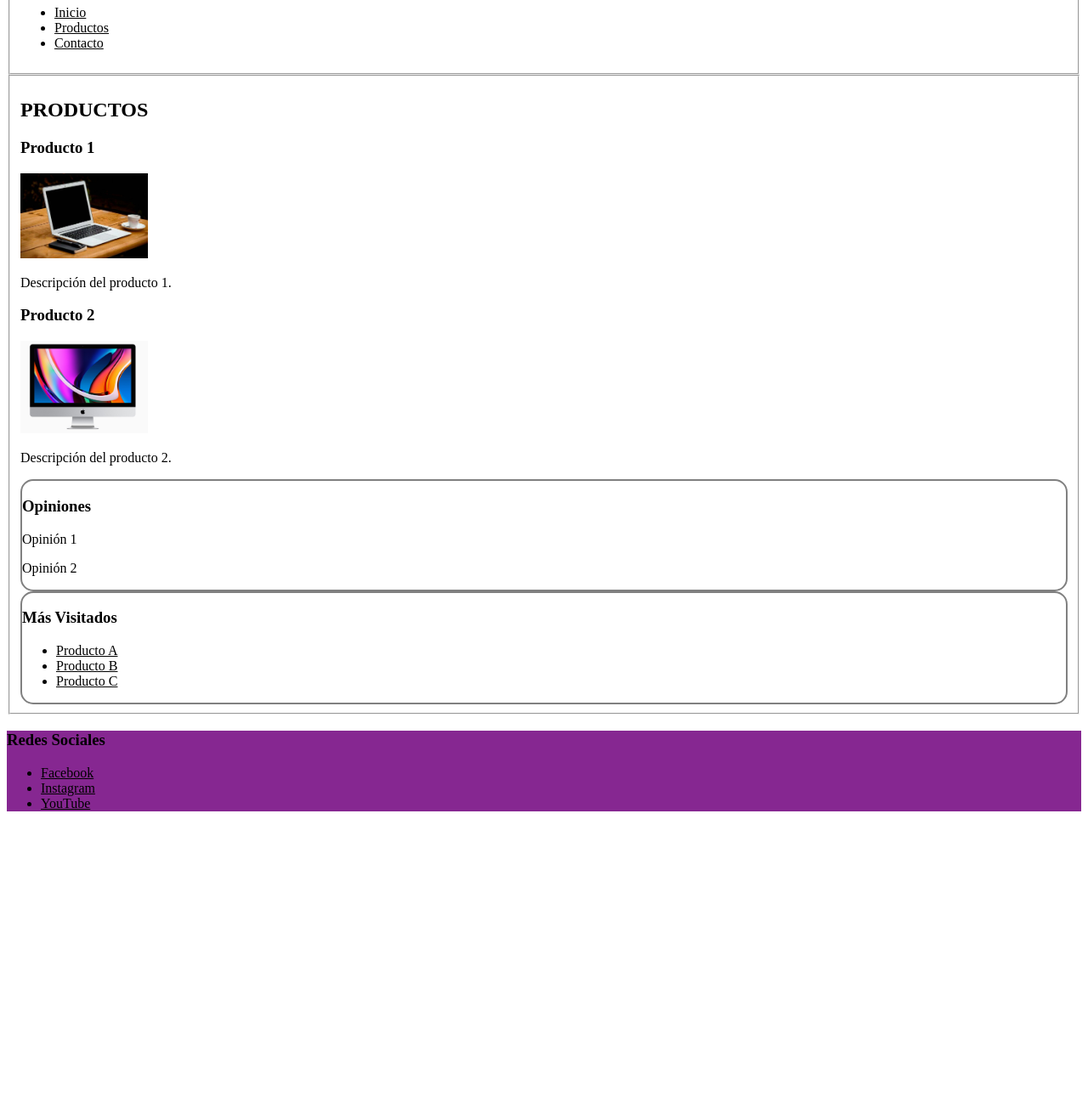
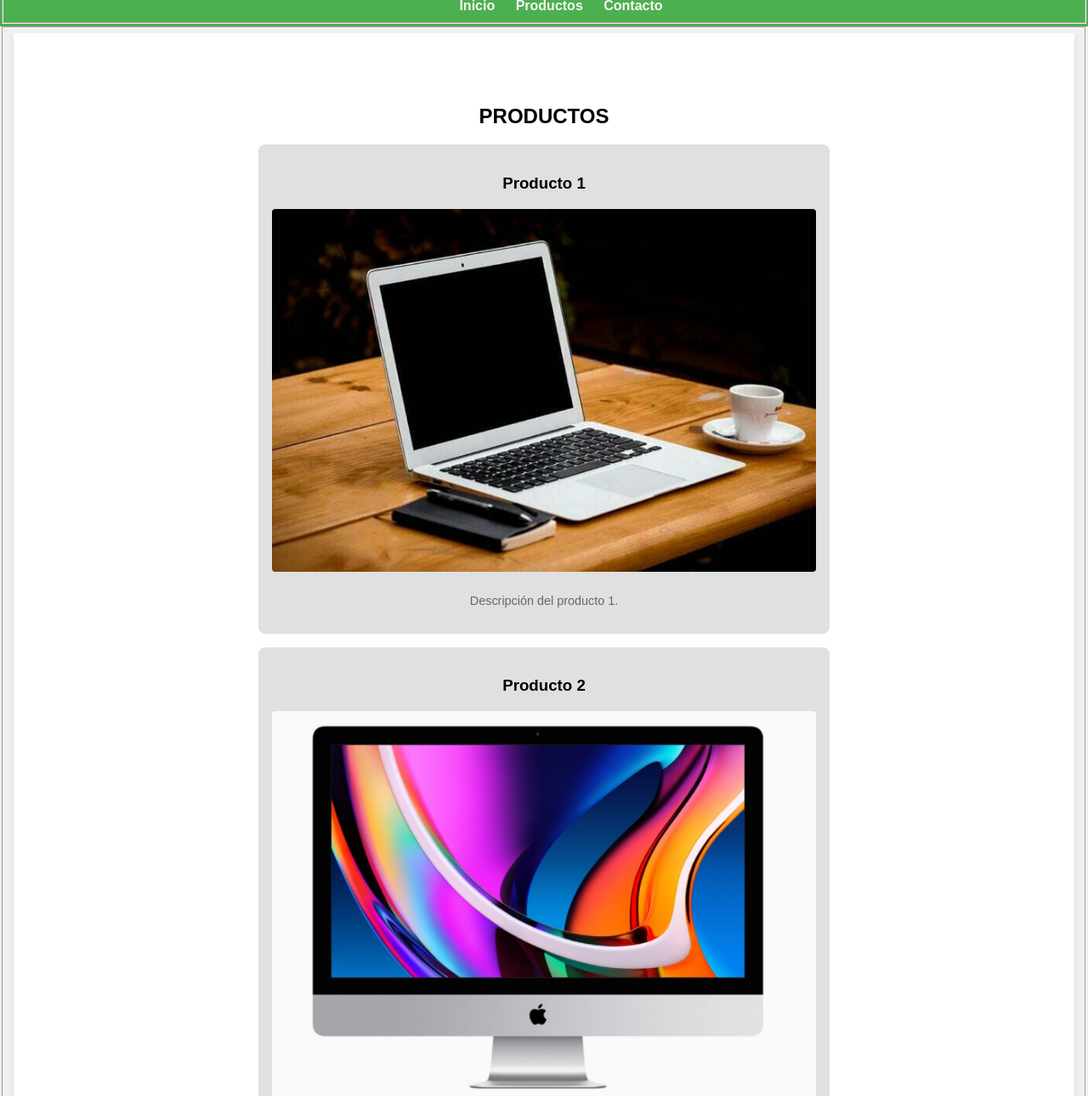
Before and after one commit to MoodyTrain/EjercicioClase, a plain HTML site: page CSS_INICIAL/selectores/index.html in a window 1280 px wide. Shown: the part 89-1379 px from the top of the page at 85% size. Before the commit the page ends 1060 px from the top, so only its background shows below. Drawn offline with Linux system fonts and the light colour scheme.

Commit message:
El mio cid en css menu horizontal

```diff
--- a/CSS_INICIAL/selectores/index.html
+++ b/CSS_INICIAL/selectores/index.html
@@ -5,7 +5,7 @@
     <title>Página de Productos</title>
     <meta charset="UTF-8">
     <meta name="description" content="Página con productos y opiniones">
-    <link rel="stylesheet" href="styles.css">
+    <link rel="stylesheet" href="styles1.css">
 </head>
 
 <body>
--- /dev/null
+++ b/CSS_INICIAL/selectores/styles1.css
@@ -0,0 +1,124 @@
+/* Estilos generales para la página */
+body {
+    margin: 0;
+    font-family: Arial, sans-serif;
+    background-color: #f0f0f0;
+}
+
+/* Encabezado estilizado con vh para la altura */
+header {
+    background-color: #4CAF50;
+    color: white;
+    text-align: center;
+    height: 15vh; /* 15% de la altura del viewport */
+
+    position: sticky;
+    top: 0;
+    z-index: 1000;
+}
+
+header ul {
+    list-style: none;
+    width: 80%;
+    margin: 0 auto;
+
+    li{
+        display: inline-block;
+    }
+}
+
+header li a {
+    text-decoration: none;
+    margin: 0 10px;
+    color: whitesmoke;
+    font-weight: 800;
+}
+
+header li a:hover{
+    color: rgb(32, 41, 32);
+    font-weight: 800;
+}
+
+/* Sección principal estilizada con vh y vw */
+main {
+    /*height: 70vh; /* 70% de la altura del viewport */
+    background-color: #ffffff;
+    padding: 5vw; /* 5% del ancho del viewport */
+    box-shadow: 0 4px 6px rgba(0, 0, 0, 0.1);
+    overflow: auto;
+    text-align: center;
+}
+
+/* Artículos dentro de la sección principal */
+article {
+    background-color: #e0e0e0;
+    width: 50vw; /* 50% del ancho del viewport */
+    padding: 2vh; /* 2% de la altura del viewport */
+    margin: 2vh auto; /* Margen vertical usando vh y centrado horizontal */
+    border-radius: 8px;
+    text-align: center;
+    position: relative;
+}
+
+article img {
+    max-width: 100%;
+    height: auto;
+    border-radius: 4px;
+    margin-bottom: 1vh;
+}
+
+article:hover {
+    background-color: #d6d6d6;
+    transform: scale(1.02);
+    transition: all 0.3s ease;
+}
+
+/* Selectores anidados para énfasis */
+article > h2 {
+    font-size: 2vh;
+    color: #333;
+    margin: 0;
+}
+
+article > p {
+    font-size: 1.8vh;
+    color: #666;
+}
+
+/* Pie de página estilizado con vh y vw */
+footer {
+    background-color: #333;
+    color: white;
+    text-align: center;
+    height: 10vh; /* 10% de la altura del viewport */
+    line-height: 10vh; /* Centrado vertical del texto */
+}
+
+footer a {
+    color: #4CAF50;
+    text-decoration: none;
+    margin: 0 1vw;
+}
+
+footer a:hover {
+    text-decoration: underline;
+}
+
+/* Diseño responsivo para pantallas más pequeñas */
+@media (max-width: 768px) {
+    main {
+        padding: 10vw;
+    }
+
+    article {
+        width: 80vw; /* Ajuste al 80% del ancho del viewport */
+    }
+
+    article > h2 {
+        font-size: 2.5vh;
+    }
+
+    article > p {
+        font-size: 2vh;
+    }
+}
--- /dev/null
+++ b/CSS_INICIAL/unidades_medida/styles.css
@@ -0,0 +1,27 @@
+html, body {
+  margin: 0;
+  padding: 0;
+  height: 100%; /* Asegura que el cuerpo y el html ocupen todo el alto del viewport */
+}
+
+.contenedor {
+  position: relative; /* Establece una posición relativa */
+  height: 50vh; /* Utiliza el 100% del alto del viewport */
+  width: 50vh;
+  border: solid 3px red;
+  margin-left: 25vw;
+  margin-top: 25vw;
+}
+
+.centrado {
+  position: absolute; /* Establece una posición absoluta */
+  top: 50px; /* Sitúa el elemento en el 50% de la altura del contenedor */
+  left: 50px; /* Sitúa el elemento en el 50% del ancho del contenedor */
+  text-align: center; /* Alineación del texto */
+  border: solid 3px turquoise;
+}
+
+.fa-star {
+  font-size: 45px; /* Tamaño del icono */
+  color: gold; /* Color del icono (cambia según tus preferencias) */
+}
```
Also changed, not shown: CSS_INICIAL/unidades_medida/index.html (added, +20 -0 lines).
